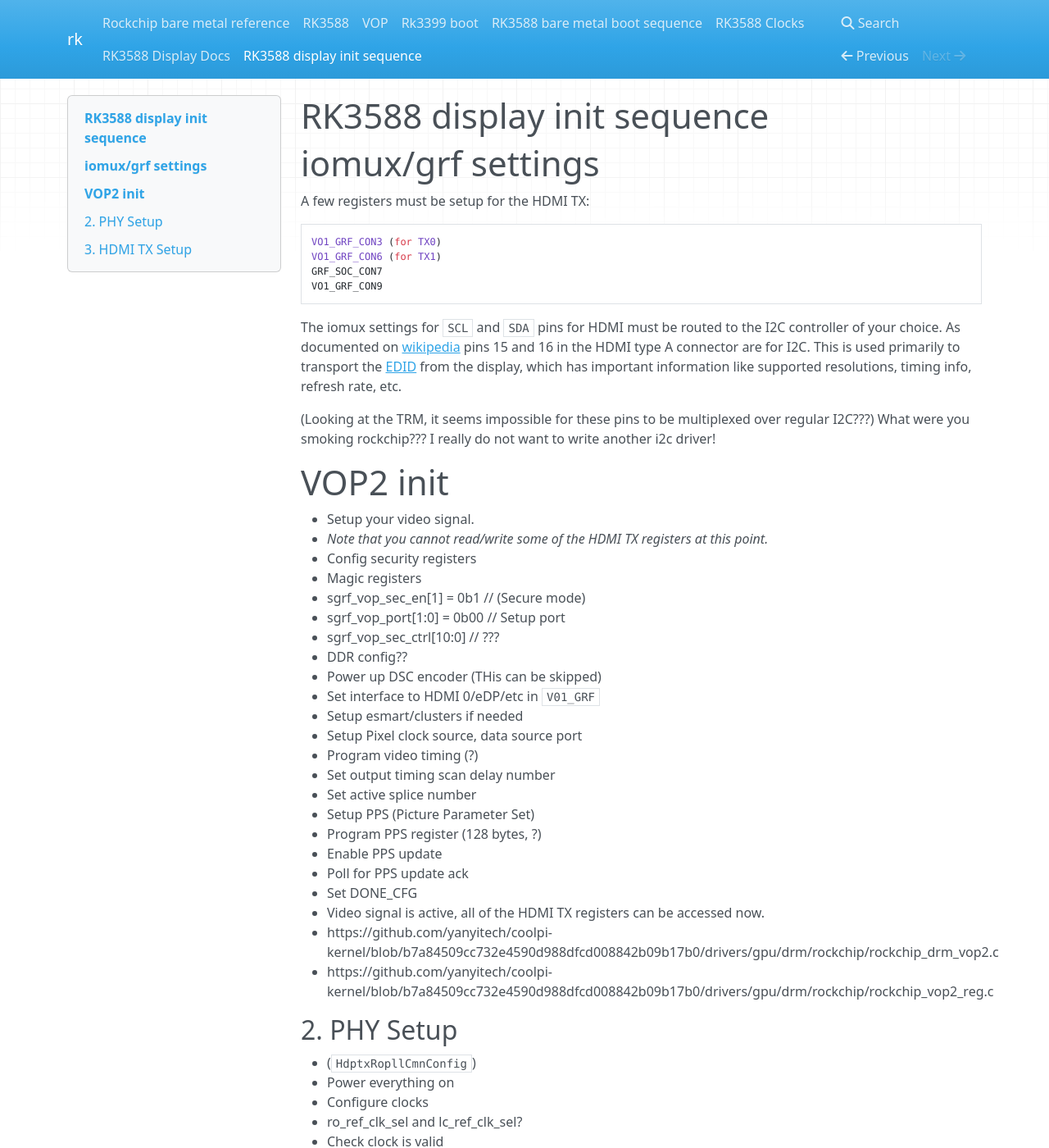
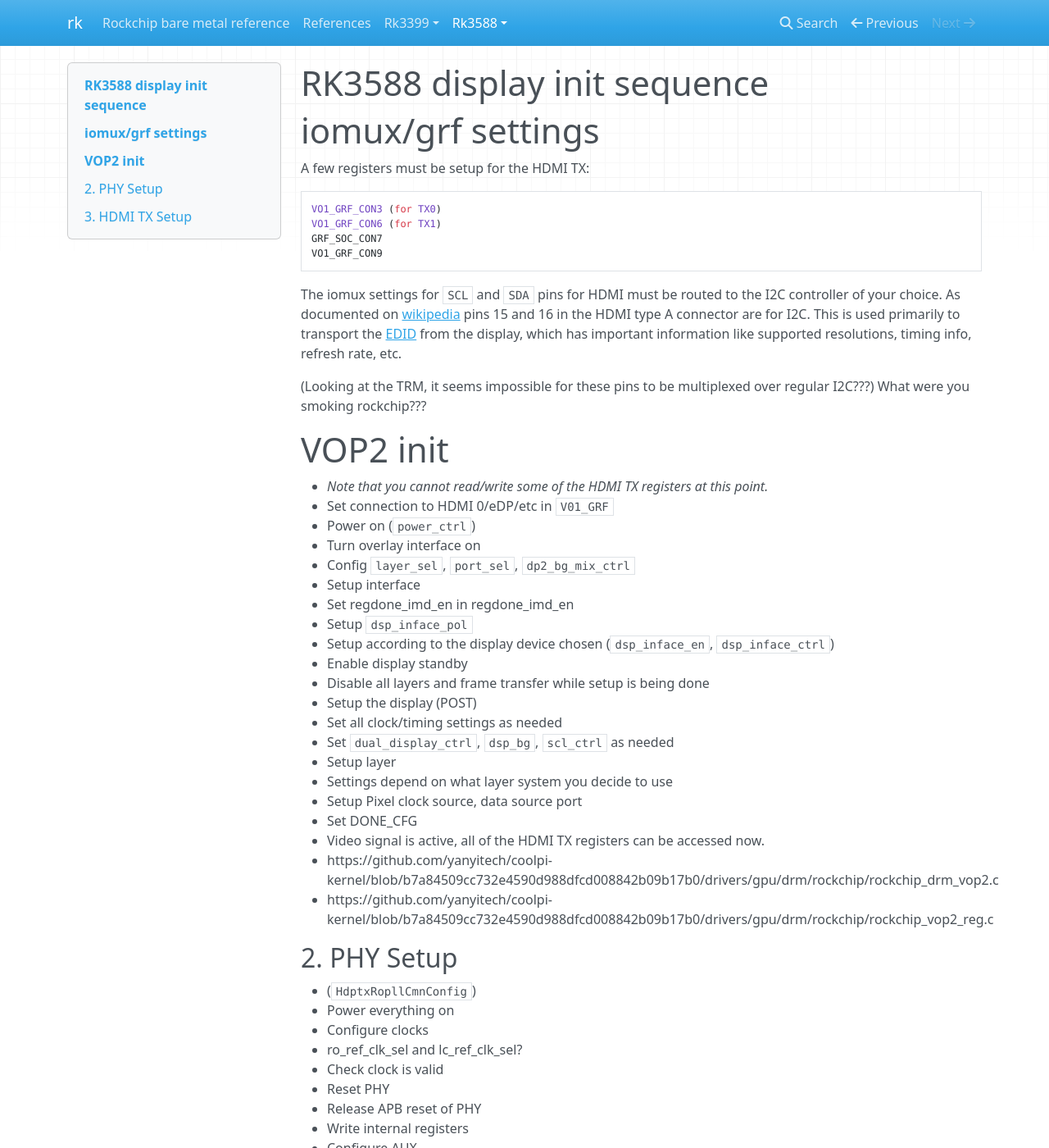
Before and after one commit to petabyt/rk, an MkDocs documentation site: the page built from docs/rk3588/hdmi.md, in a window 1280 px wide and 1400 px high. Shown: the whole window at 82% size. Built offline with MkDocs 1.6.1, drawn with Linux system fonts in a browser that asks for light colours; nearby versions of some CDN libraries.

Commit message:
Restructure, update docs

```diff
--- a/docs/ref.md
+++ b/docs/ref.md
@@ -1,4 +1,5 @@
-# RK3588
+# References
+## RK3588
 - edk2 uefi monorepo: https://gitlab.com/rk3588_linux/rk/uefi-monorepo
 Lots of early bare-metal rk3588 code written by rockchip employees, good reference for when the TRM is missing info
 - rkdocs: https://github.com/axlrose/rkdocs
--- a/docs/rk3588-hdmi.md
+++ b/docs/rk3588/hdmi.md
@@ -15,28 +15,26 @@
 which has important information like supported resolutions, timing info, refresh rate, etc.
 
 (Looking at the TRM, it seems impossible for these pins to be multiplexed over regular I2C???)
-What were you smoking rockchip??? I really do not want to write another i2c driver!
+What were you smoking rockchip???
 
 # VOP2 init
-- Setup your video signal.
 - *Note that you cannot read/write some of the HDMI TX registers at this point.*
-- Config security registers
-  - Magic registers
-  - sgrf_vop_sec_en[1] = 0b1 // (Secure mode)
-  - sgrf_vop_port[1:0] = 0b00 // Setup port
-  - sgrf_vop_sec_ctrl[10:0] // ???
-  - DDR config??
-- Power up DSC encoder (THis can be skipped)
-- Set interface to HDMI 0/eDP/etc in `V01_GRF`
-- Setup esmart/clusters if needed
+- Set connection to HDMI 0/eDP/etc in `V01_GRF`
+- Power on (`power_ctrl`)
+- Turn overlay interface on
+  - Config `layer_sel`, `port_sel`, `dp2_bg_mix_ctrl`
+- Setup interface
+  - Set regdone_imd_en in regdone_imd_en
+  - Setup `dsp_inface_pol`
+  - Setup according to the display device chosen (`dsp_inface_en`, `dsp_inface_ctrl`)
+- Enable display standby
+  - Disable all layers and frame transfer while setup is being done
+- Setup the display (POST)
+  - Set all clock/timing settings as needed
+- Set `dual_display_ctrl`, `dsp_bg`, `scl_ctrl` as needed
+- Setup layer
+  - Settings depend on what layer system you decide to use
 - Setup Pixel clock source, data source port
-- Program video timing (?)
-- Set output timing scan delay number
-- Set active splice number
-- Setup PPS (Picture Parameter Set)
-  - Program PPS register (128 bytes, ?)
-  - Enable PPS update
-  - Poll for PPS update ack
 - Set DONE_CFG
 - Video signal is active, all of the HDMI TX registers can be accessed now.
 - https://github.com/yanyitech/coolpi-kernel/blob/b7a84509cc732e4590d988dfcd008842b09b17b0/drivers/gpu/drm/rockchip/rockchip_drm_vop2.c
```
Also changed, not shown: docs/index.md (+4 -2 lines), docs/rk3399/boot.md (renamed from docs/rk3399_boot.md, +2 -2 lines), docs/rk3399/disp.md (renamed from docs/rk3399-disp.md), docs/rk3588/boot.md (renamed from docs/rk3588-boot.md), docs/rk3588/clock.md (renamed from docs/rk3588-clock.md), docs/rk3588/disp.md (renamed from docs/rk3588-disp.md).
